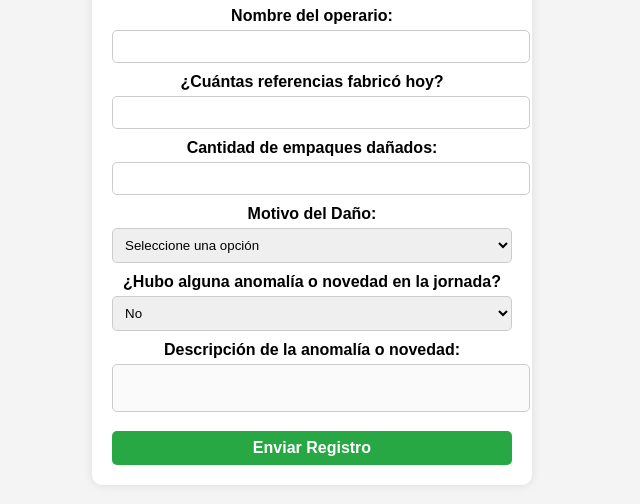
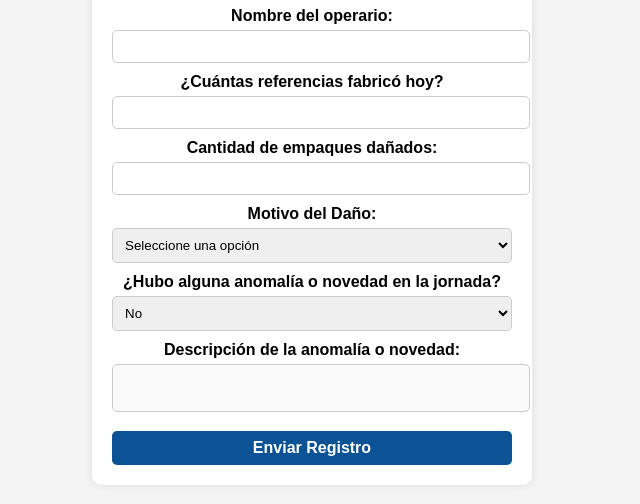
Before and after one commit to NatTorres20/Formulario-producci-n, a plain HTML site: page index.html in a window 1280 px wide. Shown: the part 238-742 px from the top of the page, without its empty margins (328-968 px from the left). Drawn offline with Linux system fonts and the light colour scheme.

Commit message:
Update style.css

```diff
--- a/style.css
+++ b/style.css
@@ -46,7 +46,7 @@ textarea {
 }
 
 button {
-    background-color: #28a745;
+    background-color: #0b5394;
     color: white;
     font-size: 16px;
     font-weight: bold;
```
